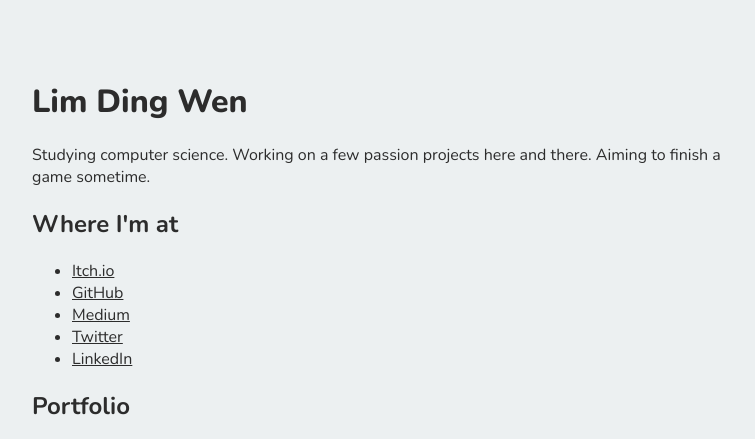
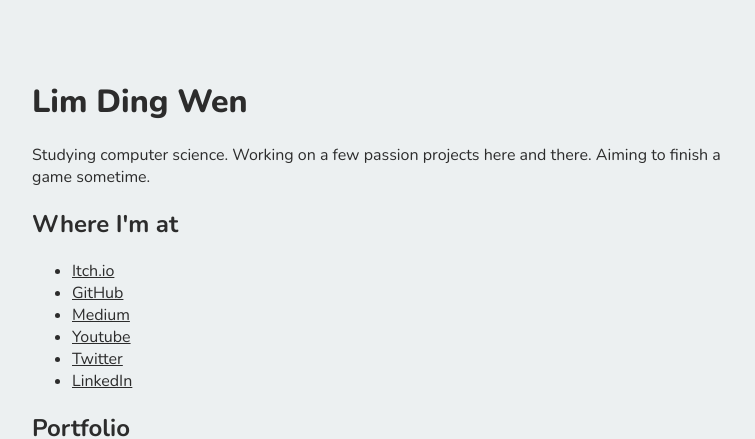
Before and after one commit to limdingwen/limdingwen.github.io, a plain HTML site: page index.html in a window 1280 px wide. Shown: the top 439 px of the page, without its empty margins (248-1003 px from the left). Drawn offline with nearby package versions, Linux system fonts and the light colour scheme.

Commit message:
Add Youtube

```diff
--- a/index.html
+++ b/index.html
@@ -19,7 +19,7 @@
                 <li><a href="https://limdingwen.itch.io">Itch.io</a></li>
                 <li><a href="https://github.com/limdingwen">GitHub</a></li>
                 <li><a href="https://medium.com/@limdingwen_66715">Medium</a></li>
-                <!--<li><a href="">Youtube</a></li>-->
+                <li><a href="https://www.youtube.com/c/limdingwen">Youtube</a></li>
                 <li><a href="https://twitter.com/limdingwen">Twitter</a></li>
                 <li><a href="https://www.linkedin.com/in/limdingwen/">LinkedIn</a></li>
             </ul>
```
